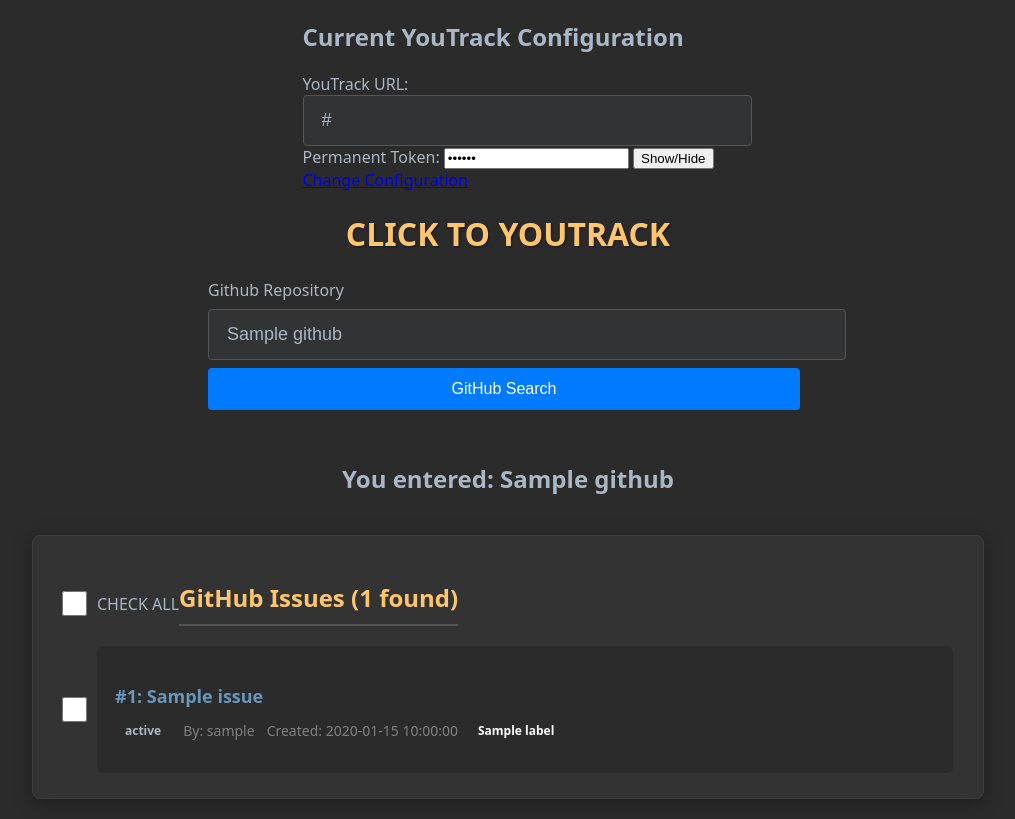
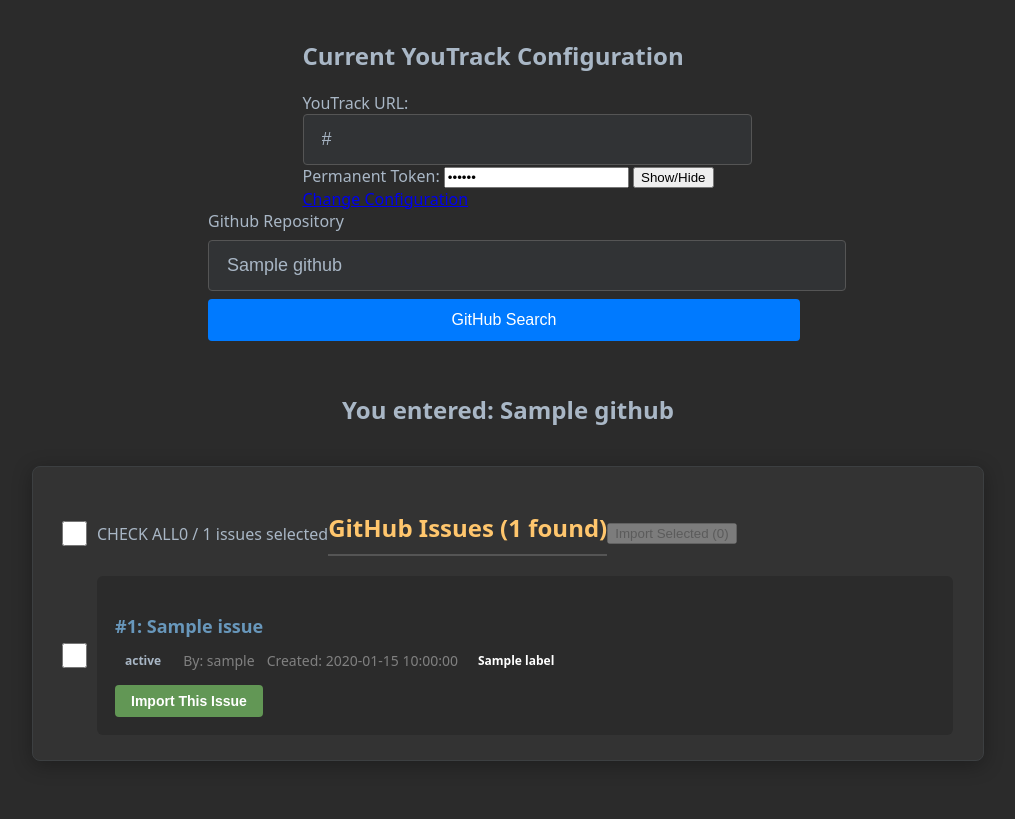
Before and after one commit to nguyenquan12121/click_to_youtrack, a Flask app: template templates/github.html in a window 1280 px wide. Shown: the whole page, without its empty margins (132-1147 px from the left). After the commit the page ends 761 px from the top, so only its background shows below. Run offline with Flask 3, Linux system fonts and the light colour scheme; the template is opened without the code that fills it: most values are stand-ins (such as "Sample title", 1, 10 or a date in 2020).

Commit message:
added counter for check boxes

```diff
--- a/main.py
+++ b/main.py
@@ -100,46 +100,60 @@
 
 app = Flask(__name__)
 CORS(app)
-
-@app.route('/github', methods=['GET', 'POST'])
+@app.route('/github', methods=['GET'])
+def get_github_page():
+    global session
+    youtrack_url =session['youtrack_url']
+    permanent_token = session['permanent_token']
+    error = None
+    issues = None
+    github = ""
+    submitted = False
+    return render_template(
+    'github.html',
+    youtrack_url = youtrack_url,
+    permanent_token = permanent_token,
+    github=github,
+    issues=issues,
+    error=error,
+    submitted=submitted
+    )
+@app.route('/github', methods=['POST'])
 def github_page():
     global session
     youtrack_url =session['youtrack_url']
     permanent_token = session['permanent_token']
-    config_status=  session['youtrack_configured']
     error = None
     issues = None
     github = ""
     submitted = False
-    if request.method == "POST":
-        GITHUB_TOKEN = os.getenv("GITHUB_TOKEN")
-        github = request.form.get('github', '').strip()
-        GITHUB_REPO_REGEX = re.compile(
-            r"^https://github\.com/[A-Za-z0-9_.-]+/[A-Za-z0-9_.-]+/?$"
-        )
-
-        if len(github) < 1:
-            error = "URL cannot be empty."
-            submitted = True
-        elif not GITHUB_REPO_REGEX.match(github):
-            error = "Invalid GitHub URL. Must be like: https://github.com/user/repo/"
+    GITHUB_TOKEN = os.getenv("GITHUB_TOKEN")
+    github = request.form.get('github', '').strip()
+    GITHUB_REPO_REGEX = re.compile(
+        r"^https://github\.com/[A-Za-z0-9_.-]+/[A-Za-z0-9_.-]+/?$"
+    )
+    if len(github) < 1:
+        error = "URL cannot be empty."
+        submitted = True
+    elif not GITHUB_REPO_REGEX.match(github):
+        error = "Invalid GitHub URL. Must be like: https://github.com/user/repo/"
+        submitted = True
+    else:
+        github_issue_api = build_api_url_from_input(github)
+        request1 = {    "url": github_issue_api,
+                "headers": {
+            "header": "Accept: application/vnd.github+json" ,
+            "header": f'Authorization:{GITHUB_TOKEN}'
+                }
+        }
+        response = requests.get(url=request1["url"], headers=request1["headers"])
+        if response.status_code == 200:
+            issues = response.json()
             submitted = True
         else:
-            github_issue_api = build_api_url_from_input(github)
-            request1 = {    "url": github_issue_api,
-                    "headers": {
-                "header": "Accept: application/vnd.github+json" ,
-                "header": f'Authorization:{GITHUB_TOKEN}'
-                    }
-            }
-            response = requests.get(url=request1["url"], headers=request1["headers"])
-            if response.status_code == 200:
-                issues = response.json()
-                submitted = True
-            else:
-                    issues =  []
-                    error=  f"Error fetching issues: {response.status_code}" ,
-                    submitted =  True
+                issues =  []
+                error=  f"Error fetching issues: {response.status_code}" ,
+                submitted =  True
     return render_template(
     'github.html',
     youtrack_url = youtrack_url,
@@ -174,9 +188,7 @@
     session['youtrack_url'] = youtrack_url
     session['permanent_token'] = permanent_token
     session['youtrack_configured'] = True
-    return redirect(url_for('github_page'))
-
-
+    return redirect(url_for('get_github_page'))
 
 if __name__ == '__main__':
     app.run(debug=True, host='0.0.0.0', port=5000)
--- a/static/scripts/index.js
+++ b/static/scripts/index.js
@@ -1,7 +1,7 @@
-// Add this script to your template
 document.addEventListener("DOMContentLoaded", function () {
   const checkAll = document.getElementById("check-all");
   const individualCheckboxes = document.querySelectorAll(".check-individual");
+  const importButton = document.getElementById("import-selected");
 
   // Check All functionality
   if (checkAll) {
@@ -9,24 +9,38 @@
       individualCheckboxes.forEach((checkbox) => {
         checkbox.checked = this.checked;
       });
+      updateCounter();
     });
   }
 
-  // Individual checkbox logic (uncheck "Check All" if any individual is unchecked)
+  // Individual checkbox functionality
   individualCheckboxes.forEach((checkbox) => {
-    checkbox.addEventListener("change", function () {
-      if (!this.checked) {
-        checkAll.checked = false;
-      } else {
-        // Check if all individual boxes are checked
-        const allChecked = Array.from(individualCheckboxes).every(
-          (cb) => cb.checked
-        );
-        checkAll.checked = allChecked;
+    checkbox.addEventListener("change", updateCounter);
+  });
+
+  // Bulk import functionality
+  if (importButton) {
+    importButton.addEventListener("click", function () {
+      const checkedIssues = Array.from(
+        document.querySelectorAll(".check-individual:checked")
+      );
+      const issueIds = checkedIssues.map((checkbox) =>
+        checkbox.getAttribute("data-issue-id")
+      );
+      const issueTitles = checkedIssues.map((checkbox) =>
+        checkbox.getAttribute("data-issue-title")
+      );
+
+      if (confirm(`Import ${issueIds.length} selected issues to YouTrack?`)) {
+        importBulkIssues(issueIds, issueTitles);
       }
     });
-  });
+  }
+
+  // Initial counter update
+  updateCounter();
 });
+
 // Toggle token visibility
 function toggleTokenVisibility() {
   const tokenInput = document.getElementById("token-display");
@@ -40,3 +54,73 @@
     toggleBtn.textContent = "Show";
   }
 }
+// Check All functionality with counter
+function updateCounter() {
+  const checkedBoxes = document.querySelectorAll(".check-individual:checked");
+  const totalBoxes = document.querySelectorAll(".check-individual");
+  const counter = document.getElementById("checked-counter");
+  const importCount = document.getElementById("import-count");
+  const importButton = document.getElementById("import-selected");
+
+  const checkedCount = checkedBoxes.length;
+  counter.textContent = checkedCount;
+  importCount.textContent = checkedCount;
+
+  // Enable/disable bulk import button
+  importButton.disabled = checkedCount === 0;
+
+  // Update check-all checkbox state
+  const checkAll = document.getElementById("check-all");
+  if (checkAll) {
+    checkAll.checked =
+      checkedCount === totalBoxes.length && totalBoxes.length > 0;
+    checkAll.indeterminate =
+      checkedCount > 0 && checkedCount < totalBoxes.length;
+  }
+}
+// Single issue import
+function importSingleIssue(issueId, issueTitle) {
+  if (confirm(`Import issue #${issueId}: "${issueTitle}" to YouTrack?`)) {
+    fetch("/import-issue/" + issueId, {
+      method: "POST",
+      headers: {
+        "Content-Type": "application/json",
+      },
+    })
+      .then((response) => response.json())
+      .then((data) => {
+        alert(data.message || `Issue #${issueId} imported successfully!`);
+      })
+      .catch((error) => {
+        console.error("Error:", error);
+        alert("Error importing issue");
+      });
+  }
+}
+
+// Bulk issues import
+function importBulkIssues(issueIds, issueTitles) {
+  fetch("/import-bulk-issues", {
+    method: "POST",
+    headers: {
+      "Content-Type": "application/json",
+    },
+    body: JSON.stringify({
+      issue_ids: issueIds,
+      issue_titles: issueTitles,
+    }),
+  })
+    .then((response) => response.json())
+    .then((data) => {
+      alert(`Successfully imported ${data.imported_count} issues!`);
+      // Uncheck all boxes after import
+      document.querySelectorAll(".check-individual").forEach((checkbox) => {
+        checkbox.checked = false;
+      });
+      updateCounter();
+    })
+    .catch((error) => {
+      console.error("Error:", error);
+      alert("Error importing issues");
+    });
+}
--- a/templates/github.html
+++ b/templates/github.html
@@ -44,9 +44,8 @@
         <a href="/" class="btn-change">Change Configuration</a>
       </div>
     </div>
-    <h1>CLICK TO YOUTRACK</h1>
 
-    <form action="/connect_to_github" method="post" class="form-example">
+    <form action="/github" method="post" class="form-example">
       <div class="form-example">
         <label for="github">Github Repository</label>
         <input
@@ -59,6 +58,7 @@
         <input type="submit" value="GitHub Search" class="btn github" />
       </div>
     </form>
+
     {% if github and error and submitted %}
     <div style="color: red">{{ error }}</div>
     {% endif %} {% if github %}
@@ -67,13 +67,30 @@
     <div class="issues-container">
       <div class="issues-header">
         <input type="checkbox" id="check-all" />
-        <p>CHECK ALL</p>
+        <label for="check-all">CHECK ALL</label>
+        <div class="counter-display">
+          <span id="checked-counter">0</span> / {{ issues|length }} issues
+          selected
+        </div>
         <h2>GitHub Issues ({{ issues|length }} found)</h2>
+        <button
+          type="button"
+          id="import-selected"
+          class="btn-import-bulk"
+          disabled
+        >
+          Import Selected (<span id="import-count">0</span>)
+        </button>
       </div>
       <div class="issues-list">
         {% for issue in issues %}
         <div class="issue-item">
-          <input type="checkbox" class="check-individual" />
+          <input
+            type="checkbox"
+            class="check-individual"
+            data-issue-id="{{ issue.number }}"
+            data-issue-title="{{ issue.title|e }}"
+          />
 
           <div class="issue-card">
             <h3 class="issue-title">
@@ -100,6 +117,12 @@
               </div>
               {% endif %}
             </div>
+            <button
+              class="btn-import"
+              onclick="importSingleIssue({{ issue.number }}, '{{ issue.title|e }}')"
+            >
+              Import This Issue
+            </button>
           </div>
         </div>
         {% endfor %}
```
